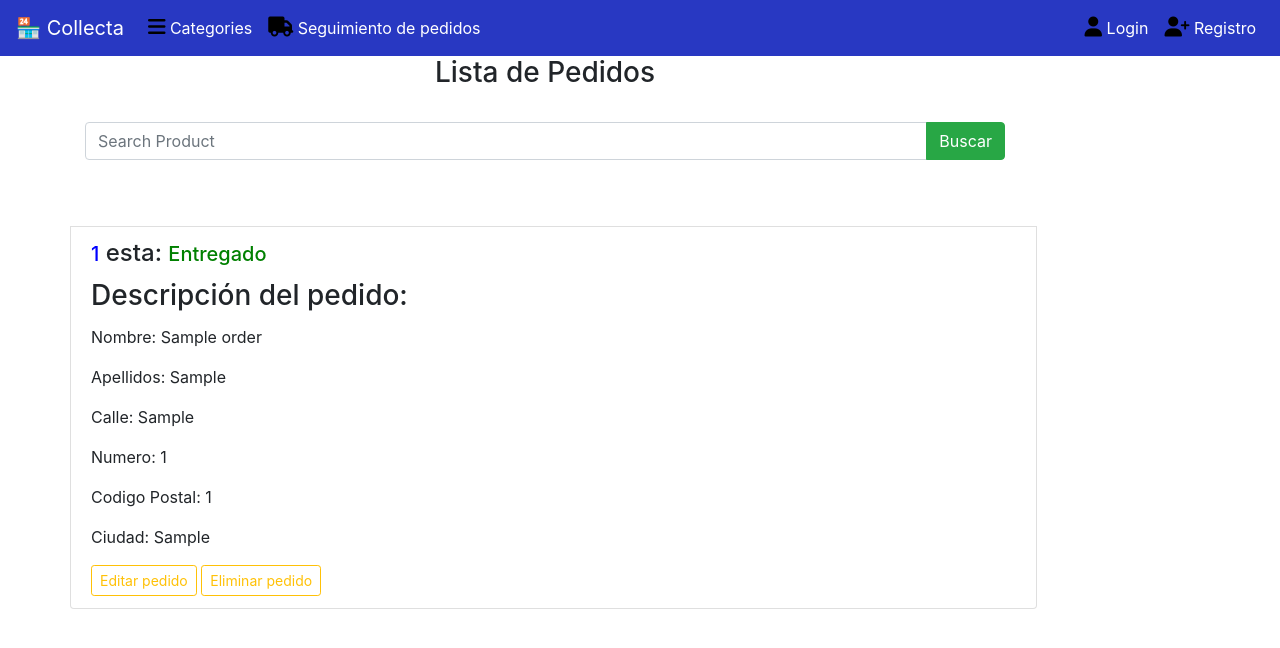
After one commit to Joaquin-Arregui/pgpi, a Django app: page /order/list in a window 1280 px wide. The commit adds this page. Shown: the top 648 px of the page. Run offline with Django 3.2, Linux system fonts and the light colour scheme; tables that the repository leaves empty hold one stand-in row (values such as "Sample post"); parts of the project's set-up code (start-up, migrations or seed data) failed here and were passed over; some libraries are stand-ins or nearby versions.

Commit message:
Listado de pedidos, editando y eliminandolos

```diff
--- /dev/null
+++ b/orders/templates/orders/listOrders.html
@@ -0,0 +1,17 @@
+{% extends 'base.html'%}
+{% load static %}
+{% block content %}
+<style>
+
+</style>
+  <div class="col-10">
+    <h3 style="text-align: center;">Lista de Pedidos</h3>
+    <ul class="list-group">
+      <br>
+      {% include 'searchBar.html' %}
+      <hr>
+      {% include 'orders/orders.html' %}
+    </ul>
+  </div>
+{% endblock %}
+{% load static %}
--- /dev/null
+++ b/orders/templates/orders/orders.html
@@ -0,0 +1,30 @@
+{% load static %}
+<div class="row">
+    {% for object in orders %}
+         <ul class="list-group">
+               <hr>
+               <li class="list-group-item">
+                 <div class="d-flex justify-content-between align-items-start" style="width: 925px;">
+                      <div class="mr-3">
+                        <h4 class="card-title" ><span style="color: blue;">{{object.order_id}}</span> esta: <span style="color:
+                          {% if object.estado == 'En proceso' %}#0000FF
+                          {% elif object.estado == 'Entregado' %}#008000
+                          {% elif object.estado == 'Enviado' %}#90EE90
+                          {% elif object.estado == 'No se ha realizado el pago' %}#FF0000
+                          {% endif %};">
+                          {{object.estado}}</span></h4>
+                          <h3 class="card-title">Descripción del pedido:</h3>
+                          <p class="card-text"> Nombre: {{object.nombre }}</p>
+                          <p class="card-text"> Apellidos: {{object.apellidos }}</p>
+                          <p class="card-text"> Calle: {{object.calle }}</p>
+                          <p class="card-text"> Numero: {{object.numero }}</p>
+                          <p class="card-text"> Codigo Postal: {{object.codigopostal }}</p>
+                          <p class="card-text"> Ciudad: {{object.ciudad }}</p>
+                          <a href="{% url 'orders:edit' %}?slug={{object.order_id}}" class="btn btn-outline-warning btn-sm ">Editar pedido</a>
+                          <a href="{% url 'orders:delete' %}?slug={{object.order_id}}" class="btn btn-outline-warning btn-sm ">Eliminar pedido</a>
+                      </div>
+                 </div>
+              </li>
+         </ul>
+    {% endfor %}
+ </div>
--- a/orders/urls.py
+++ b/orders/urls.py
@@ -11,5 +11,6 @@ urlpatterns = [
     path('pago/<slug:slug>/', views.pago, name='pago' ),
     path('edit',views.SeguimientoEditView , name="edit"),
     path('delete',views.SeguimientoDeleteView , name="delete"),
+    path('list',views.SeguimientoListView, name="list"),
 
 ]
--- a/orders/views.py
+++ b/orders/views.py
@@ -3,6 +3,7 @@ from carts.utils import get_or_create_cart
 from .models import Order
 from django.contrib.auth.decorators import login_required
 from .utils import breadcrumb
+from django.views.generic.list import ListView
 from django.utils import timezone
 # Create your views here.
 
@@ -78,6 +79,16 @@ def SeguimientoDeleteView(request):
 
     return redirect('/')
 
+def SeguimientoListView(request):
+    orders = Order.objects.all().order_by('-id')
+    context = {
+        'message': 'Listado de Productos',
+        'orders': orders,
+    }
+    return render(request, 'orders/listOrders.html', context)
+    #orders = Order.objects.all().order_by('-id')
+    #return render(request, 'orders/listOrders.html', {'orders': orders})
+
 def SeguimientoEditView(request):
     order_id = request.GET.get('slug')
     order = Order.objects.filter(order_id=order_id).first()
--- a/templates/navbar.html
+++ b/templates/navbar.html
@@ -30,6 +30,7 @@
 
     <div class="navbar-nav ml-auto">
       {% if user.is_staff %}
+      <a href="/order/list" class="btn btn-outline-warning btn-sm ">Listado de pedidos</a>
       <a href="/product/create/" class="btn btn-outline-warning btn-sm ">Crear Producto</a>
       <a href="/categories/create/" class="btn btn-outline-warning btn-sm ">Crear Categoria</a>
       <a class="nav-item nav-link {% if request.path == cart %}active{% endif %}" href="/cart" style="color:white">
```
